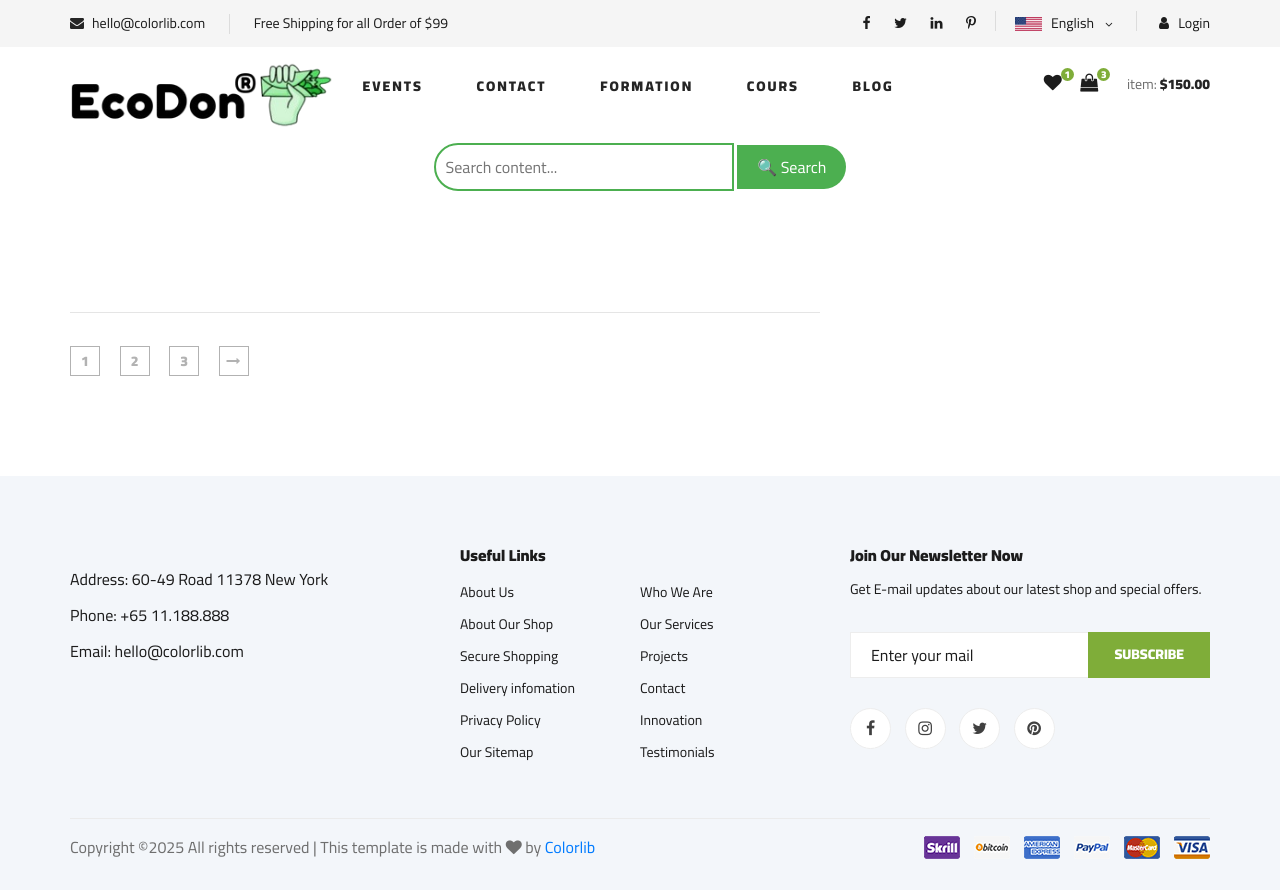
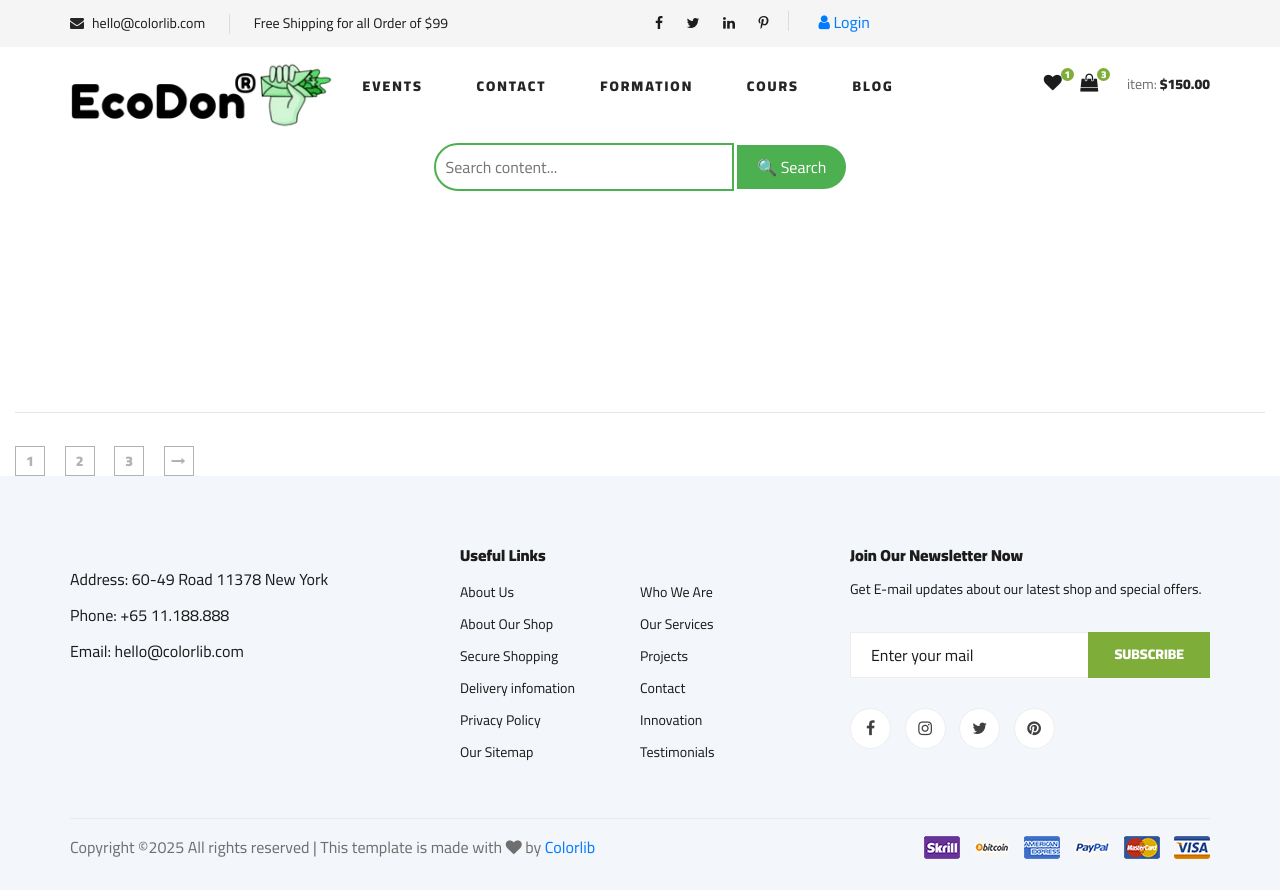
Before and after one commit to AzizzRihani/arsa-project-main, a Symfony app: template templates/blog/blogfront.html.twig in a window 1280 px wide. Run offline with Twig, Linux system fonts and the light colour scheme; the template is opened without the code that fills it, so the values that code supplies are empty; some libraries are stand-ins or nearby versions.

Commit message:
Interface blog

```diff
--- a/templates/blog/blogfront.html.twig
+++ b/templates/blog/blogfront.html.twig
@@ -126,24 +126,22 @@
                         </div>
                     </div>
 <div class="col-lg-6">
-                        <div class="header__top__right">
+                            <div class="header__top__right" style="display: flex; align-items: center; gap: 15px;">
+                                <!-- Social Icons -->
                                 <div class="header__top__right__social">
                                     <a href="#"><i class="fa fa-facebook"></i></a>
                                     <a href="#"><i class="fa fa-twitter"></i></a>
                                     <a href="#"><i class="fa fa-linkedin"></i></a>
                                     <a href="#"><i class="fa fa-pinterest-p"></i></a>
                                 </div>
-                            <div class="header__top__right__language">
-                                <img src="{{asset('img/language.png')}}" alt="">
-                                <div>English</div>
-                                <span class="arrow_carrot-down"></span>
-                                <ul>
-                                    <li><a href="#">Spanis</a></li>
-                                    <li><a href="#">English</a></li>
-                                </ul>
-                            </div>
-                            <div class="header__top__right__auth">
-                                <a href="#"><i class="fa fa-user"></i> Login</a>
+                                <!-- User Info / Login -->
+                                <div class="header__top__right_auth">
+                                    {% if app.user %}
+                                        <a href="#"><i class="fa fa-user"></i> {{ app.user.nom }}</a>
+                                        <a href="{{ path('app_logout') }}"><i class="fa fa-sign-out"></i> Logout</a>
+                                    {% else %}
+                                        <a href="{{ path('app_login') }}"><i class="fa fa-user"></i> Login</a>
+                                    {% endif %}
                                 </div>
                             </div>
                         </div>
@@ -247,68 +245,47 @@
 
     <!-- Blog Section Begin -->
 <section class="blog spad">
-
     <div class="container">
-            <div class="row">
-
-
-
-
-
-
-
-         <div class="col-lg-8 col-md-7">
-
-                    <div class="row">
-
+        <div class="row justify-content-center">
+            <div class="col-lg-10 col-md-9">
+                <div class="row justify-content-center">
                     {% for post in posts %}
-                  <div class="col-lg-6 col-md-6 col-sm-6">
-                            <div class="blog__item">
-
-                                <div class="blog__item__pic">
-
+                        <div class="col-lg-6 col-md-8 col-sm-10 mb-4 d-flex justify-content-center">
+                            <div class="card shadow-lg p-4" style="width: 90%; border-radius: 16px; min-height: 450px;">
+                                <div class="blog__item__pic text-center">
                                     {% if post.image %}
-                    <img src="{{ asset('uploads/' ~ post.image) }}" alt="Image" width="100">
+                                        <img src="{{ asset('uploads/' ~ post.image) }}" alt="Image"
+                                            class="card-img-top rounded"
+                                            style="height: 300px; object-fit: cover;">
                                     {% else %}
-                    <p>Pas d'image</p>
+                                        <p class="text-muted">Pas d'image</p>
                                     {% endif %}
-
                                 </div>
-                                <div class="blog__item__text">
-                                    <ul>
-
-
-
-                                  <h5><a href="#">{{ post.contenu  }}</a></h5>
-                                  {{ post.datePublication|date('d/m/Y') }}
-                                  <p>👀 Vues : {{ post.views }} | ❤️ Likes : {{ post.likes }}</p>
+                                <div class="card-body text-center">
+                                    <h4 class="card-title">{{ post.contenu }}</h4>
+                                    <p class="text-muted">{{ post.datePublication|date('d/m/Y') }}</p>
+                                    <p class="fw-bold">👀 Vues: {{ post.views }} | ❤️ Likes: {{ post.likes }}</p>
+                                    <div class="d-flex justify-content-center gap-3 mt-3">
                                         <form action="{{ path('post_like', {'id': post.id}) }}" method="POST">
                                             <input type="hidden" name="_token" value="{{ csrf_token('like_post_' ~ post.id) }}">
-    <button type="submit">❤️ Liker</button>
+                                            <button type="submit" class="btn btn-danger btn-lg">
+                                                ❤️ Liker
+                                            </button>
                                         </form>
-   <a href="{{ path('app_commentaire_index', {'id': post.id}) }}" class="comment-link">
-    <i class="fas fa-comments"></i> Voir les commentaires
+                                        <a href="{{ path('app_commentaire_index', {'id': post.id}) }}" class="btn btn-primary btn-lg">
+                                            💬 Voir les commentaires
                                         </a>
-
-
-                                    </ul>
-
-
-
-
-                                </div>
-
-
                                     </div>
                                 </div>
                             </div>
-
+                        </div>
+                    {% endfor %}
                 </div>
             </div>
+        </div>
+    </div>
+</section>
 
-
-            </div>
-            {% endfor %}
              <div class="col-lg-12">
                             <div class="product__pagination blog__pagination">
                                 <a href="#">1</a>
```
Also changed, not shown: src/Controller/BlogAssociationController.php (line endings or trailing spaces). Lines whose indentation alone changed are shown as unchanged.
